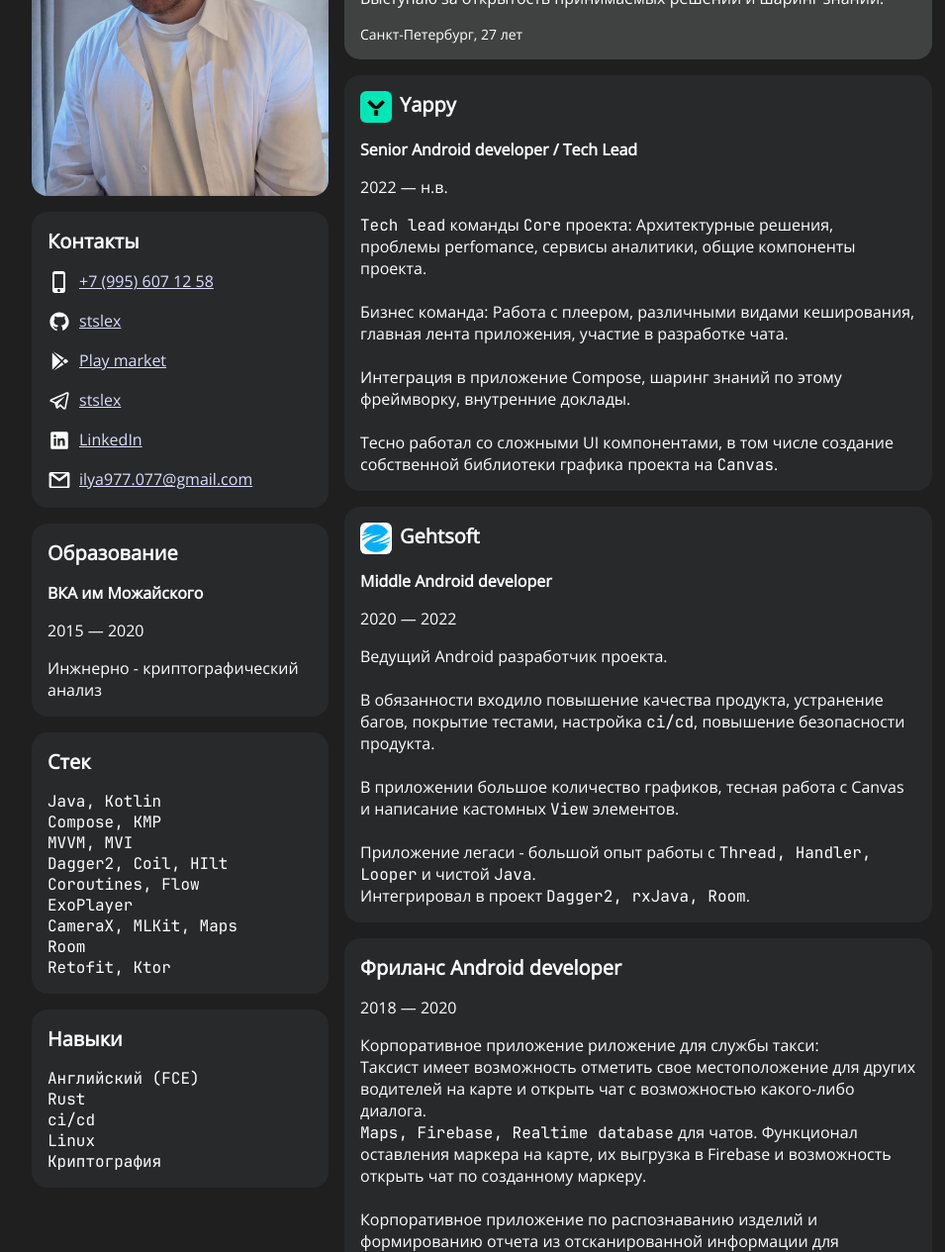
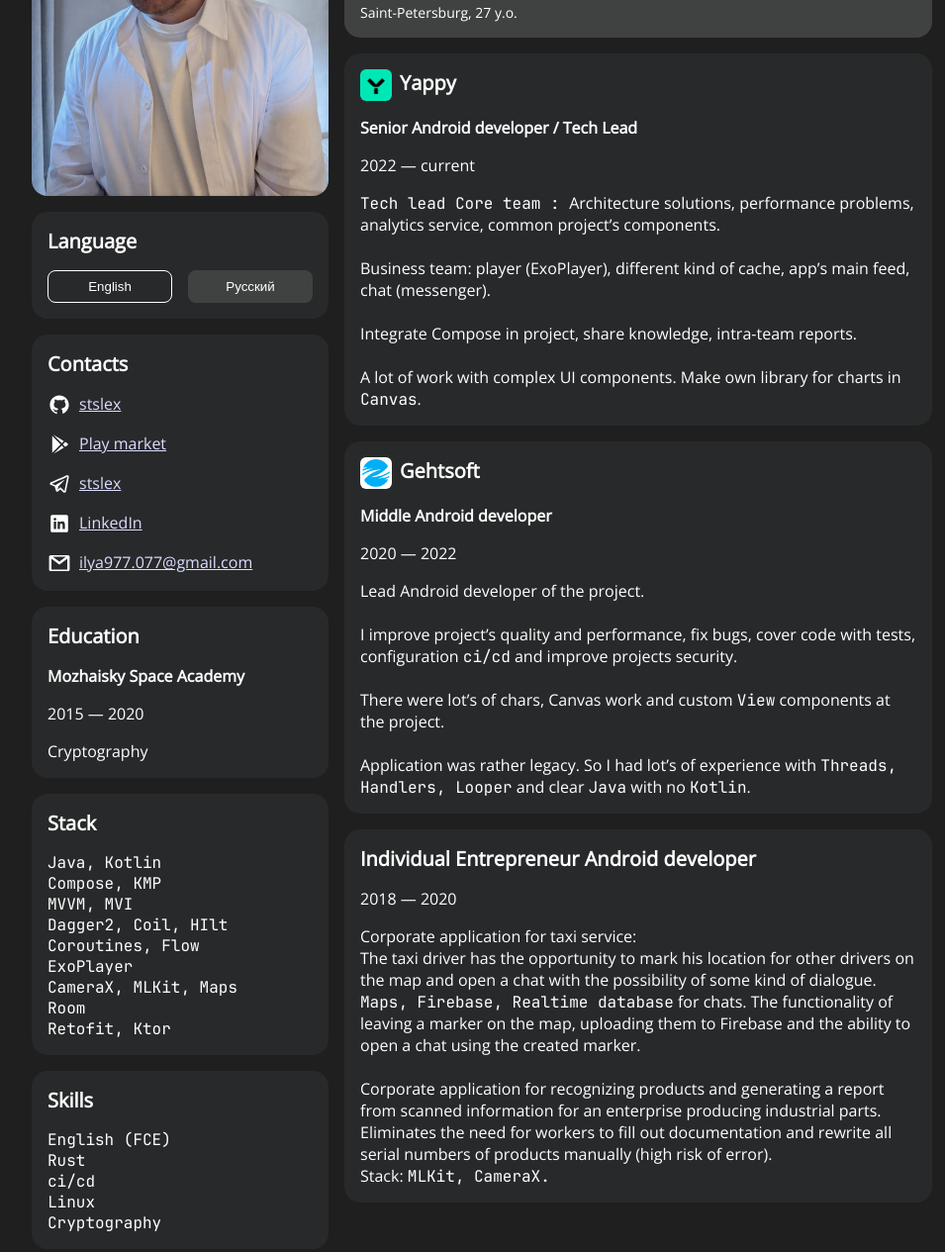
Before and after one commit to stslex/cv_stslex, a plain HTML site: page index.html in a window 1280 px wide. Shown: the part 227-1492 px from the top of the page at 99% size, without its empty margins (153-1108 px from the left). Drawn offline with Linux system fonts and the light colour scheme.

Commit message:
add translation for english

```diff
--- a/index.html
+++ b/index.html
@@ -141,14 +141,50 @@
           src="cv_avatar.jpeg"
         />
         <div class="card_small">
-          <div class="title">Контакты</div>
-          <div class="icon_text">
-            <img
-              style="width: 24px; height: 24px; position: relative"
-              src="ic_phone.svg"
-            />
-            <a href="tel:+79956071258" class="text_link">+7 (995) 607 12 58</a>
+          <div class="title" lang="en">Language</div>
+          <div class="title" lang="ru">Язык</div>
+          <div
+            style="
+              flex-direction: row;
+              gap: 16px;
+              display: flex;
+              justify-content: space-between;
+              width: 100%;
+            "
+          >
+            <button
+              onclick="switchLanguage(event, 'en')"
+              style="
+                width: 50%;
+                padding: 8px;
+                background: #28292a;
+                color: white;
+                border: none;
+                border-radius: 8px;
+                cursor: pointer;
+              "
+            >
+              English
+            </button>
+            <button
+              onclick="switchLanguage(event, 'ru')"
+              style="
+                width: 50%;
+                padding: 8px;
+                background: #404242;
+                color: white;
+                border: none;
+                border-radius: 8px;
+                cursor: pointer;
+              "
+            >
+              Русский
+            </button>
           </div>
+        </div>
+        <div class="card_small">
+          <div class="title" lang="en">Contacts</div>
+          <div class="title" lang="ru">Контакты</div>
           <div class="icon_text">
             <img
               style="width: 24px; height: 24px; position: relative"
@@ -198,13 +234,24 @@
           </div>
         </div>
         <div class="card_small">
-          <div class="title">Образование</div>
-          <div class="text" style="font-weight: 600">ВКА им Можайского</div>
+          <div class="title" lang="ru">Образование</div>
+          <div class="title" lang="en">Education</div>
+
+          <div class="text" style="font-weight: 600" lang="ru">
+            ВКА им Можайского
+          </div>
+          <div class="text" style="font-weight: 600" lang="en">
+            Mozhaisky Space Academy
+          </div>
+
           <div class="text">2015 — 2020</div>
-          <div class="text">Инжнерно - криптографический анализ</div>
+
+          <div class="text" lang="ru">Инжнерно - криптографический анализ</div>
+          <div class="text" lang="en">Cryptography</div>
         </div>
         <div class="card_small">
-          <div class="title">Стек</div>
+          <div class="title" lang="ru">Стек</div>
+          <div class="title" lang="en">Stack</div>
           <div class="code">
             Java, Kotlin<br />Compose, KMP<br />MVVM, MVI<br />Dagger2, Coil,
             HIlt<br />Coroutines, Flow<br />ExoPlayer<br />CameraX, MLKit,
@@ -212,9 +259,14 @@
           </div>
         </div>
         <div class="card_small">
-          <div style="align-self: stretch" class="title">Навыки</div>
-          <div style="align-self: stretch" class="code">
+          <div style="align-self: stretch" class="title" lang="ru">Навыки</div>
+          <div style="align-self: stretch" class="title" lang="en">Skills</div>
+
+          <div style="align-self: stretch" class="code" lang="ru">
             Английский (FCE)<br />Rust<br />ci/cd<br />Linux<br />Криптография
+          </div>
+          <div style="align-self: stretch" class="code" lang="en">
+            English (FCE)<br />Rust<br />ci/cd<br />Linux<br />Cryptography
           </div>
         </div>
       </div>
@@ -230,21 +282,30 @@
       >
         <div class="card_big" style="background: #404242">
           <div class="icon_text">
-            <div class="title" style="font-size: 24px">
+            <div class="title" style="font-size: 24px" lang="ru">
               Степанюк Илья Александрович
+            </div>
+            <div class="title" style="font-size: 24px" lang="en">
+              Ilya Stepanyuk
             </div>
             <img style="width: 32px; height: 32px" src="ic_android_dev.png" />
           </div>
           <div class="title" style="font-weight: 600">
             Senior / Tech Lead Android Developer
           </div>
-          <div class="text">
+          <div class="text" lang="ru">
             Андроид разработчик с опытом построения сложных интерфейсов и
             анимаций, менеджмента команд и проектировании архитектурных решений
             проекта.
             <br />Выступаю за открытость принимаемых решений и шаринг знаний.
           </div>
-          <div class="caption">Санкт-Петербург, 27 лет</div>
+          <div class="text" lang="en">
+            Android developer experienced in complex UI components and
+            animations, teams management and architecture solutions. <br />
+            I stand for openness and knowledge sharing.
+          </div>
+          <div class="caption" lang="ru">Санкт-Петербург, 27 лет</div>
+          <div class="caption" lang="en">Saint-Petersburg, 27 y.o.</div>
         </div>
         <div class="card_big">
           <div class="icon_text">
@@ -255,17 +316,35 @@
             <div class="title">Yappy</div>
           </div>
           <div class="subtitle">Senior Android developer / Tech Lead</div>
-          <div class="text">2022 — н.в.</div>
-          <div class="text">
+          <div class="text" lang="ru">2022 — н.в.</div>
+          <div class="text" lang="en">2022 — current</div>
+          <div class="text" lang="ru">
             <a class="code">Tech lead</a> команды
             <a class="code">Core</a> проекта: Архитектурные решения, проблемы
-            perfomance, сервисы аналитики, общие компоненты проекта.<br /><br />Бизнес
-            команда: Работа с плеером, различными видами кеширования, главная
-            лента приложения, участие в разработке чата. <br /><br />Интеграция
-            в приложение Compose, шаринг знаний по этому фреймворку, внутренние
-            доклады. <br /><br />Тесно работал со сложными UI компонентами, в
-            том числе создание собственной библиотеки графика проекта на
+            perfomance, сервисы аналитики, общие компоненты проекта.
+            <br /><br />
+            Бизнес команда: Работа с плеером, различными видами кеширования,
+            главная лента приложения, участие в разработке чата.
+            <br /><br />
+            Интеграция в приложение Compose, шаринг знаний по этому фреймворку,
+            внутренние доклады.
+            <br /><br />
+            Тесно работал со сложными UI компонентами, в том числе создание
+            собственной библиотеки графика проекта на
             <a class="code">Canvas</a>.
+          </div>
+          <div class="text" lang="en">
+            <a class="code">Tech lead Core team : </a>
+            Architecture solutions, performance problems, analytics service,
+            common project’s components.
+            <br /><br />
+            Business team: player (ExoPlayer), different kind of cache, app’s
+            main feed, chat (messenger).
+            <br /><br />
+            Integrate Compose in project, share knowledge, intra-team reports.
+            <br /><br />
+            A lot of work with complex UI components. Make own library for
+            charts in <a class="code">Canvas</a>.
           </div>
         </div>
         <div class="card_big">
@@ -278,23 +357,39 @@
           </div>
           <div class="subtitle">Middle Android developer</div>
           <div class="text">2020 — 2022</div>
-          <div class="text">
-            Ведущий Android разработчик проекта. <br /><br />В обязанности
-            входило повышение качества продукта, устранение багов, покрытие
-            тестами, настройка <a class="code">ci/cd</a>, повышение безопасности
-            продукта.<br />
-            <br />В приложении большое количество графиков, тесная работа с
-            Canvas и написание кастомных
+          <div class="text" lang="ru">
+            Ведущий Android разработчик проекта.
+            <br /><br />
+            В обязанности входило повышение качества продукта, устранение багов,
+            покрытие тестами, настройка <a class="code">ci/cd</a>, повышение
+            безопасности продукта. <br /><br />
+            В приложении большое количество графиков, тесная работа с Canvas и
+            написание кастомных
             <a class="code">View</a> элементов.<br /><br />Приложение легаси -
             большой опыт работы с <a class="code">Thread, Handler, Looper</a> и
             чистой <a class="code">Java</a>.<br />Интегрировал в проект
             <a class="code">Dagger2, rxJava, Room</a>.
           </div>
+          <div class="text" lang="en">
+            Lead Android developer of the project.
+            <br /><br />
+            I improve project’s quality and performance, fix bugs, cover code
+            with tests, configuration <a class="code">ci/cd</a> and improve
+            projects security. <br /><br />
+            There were lot’s of chars, Canvas work and custom
+            <a class="code">View</a> components at the project. <br /><br />
+            Application was rather legacy. So I had lot’s of experience with
+            <a class="code">Threads, Handlers, Looper</a> and clear
+            <a class="code">Java</a> with no <a class="code">Kotlin</a>.
+          </div>
         </div>
         <div class="card_big">
-          <div class="title">Фриланс Android developer</div>
+          <div class="title" lang="ru">Фриланс Android developer</div>
+          <div class="title" lang="en">
+            Individual Entrepreneur Android developer
+          </div>
           <div class="text">2018 — 2020</div>
-          <div class="text">
+          <div class="text" lang="ru">
             Корпоративное приложение риложение для службы такси:<br />
             Таксист имеет возможность отметить свое местоположение для других
             водителей на карте и открыть чат с возможностью какого-либо диалога.
@@ -311,8 +406,29 @@
             ошибки). <br />
             Стек: <a class="code">MLKit, CameraX</a>.
           </div>
+          <div class="text" lang="en">
+            Corporate application for taxi service: <br />
+            The taxi driver has the opportunity to mark his location for other
+            drivers on the map and open a chat with the possibility of some kind
+            of dialogue.
+            <br />
+            <a class="code">Maps, Firebase, Realtime database</a> for chats. The
+            functionality of leaving a marker on the map, uploading them to
+            Firebase and the ability to open a chat using the created marker.
+            <br /><br />
+            Corporate application for recognizing products and generating a
+            report from scanned information for an enterprise producing
+            industrial parts.
+            <br />
+            Eliminates the need for workers to fill out documentation and
+            rewrite all serial numbers of products manually (high risk of
+            error).
+            <br />
+            Stack: <a class="code">MLKit, CameraX.</a>
+          </div>
         </div>
       </div>
     </div>
+    <script src="./main.js"></script>
   </body>
 </html>
--- /dev/null
+++ b/main.js
@@ -0,0 +1,27 @@
+var activeButton = null;
+
+function switchLanguage(event, lang) {
+  var elements = document.querySelectorAll("[lang]");
+  for (var i = 0; i < elements.length; i++) {
+    if (elements[i].getAttribute("lang") == lang) {
+      elements[i].style.display = "block";
+    } else {
+      elements[i].style.display = "none";
+    }
+  }
+
+  if (activeButton) {
+    activeButton.style.background = "#404242";
+    activeButton.style.border = "0px solid #00FFFF";
+  }
+
+  event.target.style.background = "#28292a";
+  event.target.style.border = "1px solid #FFFFFF";
+
+  activeButton = event.target;
+}
+
+document.addEventListener("DOMContentLoaded", function () {
+  var initialButton = document.querySelector("button");
+  switchLanguage({ target: initialButton }, "en");
+});
```
Also changed, not shown: font/OpenSans-Bold.ttf (deleted), font/OpenSans-SemiBold.ttf (deleted).
